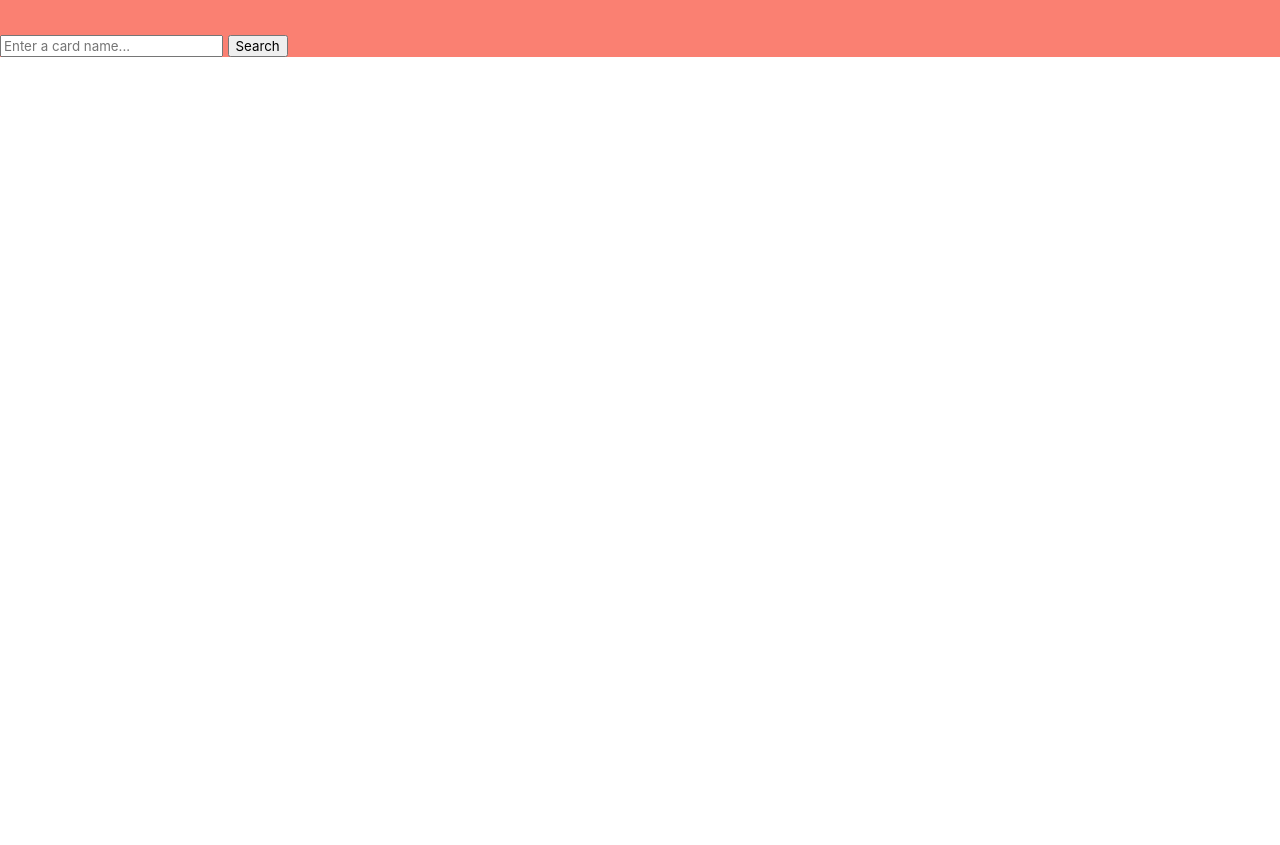
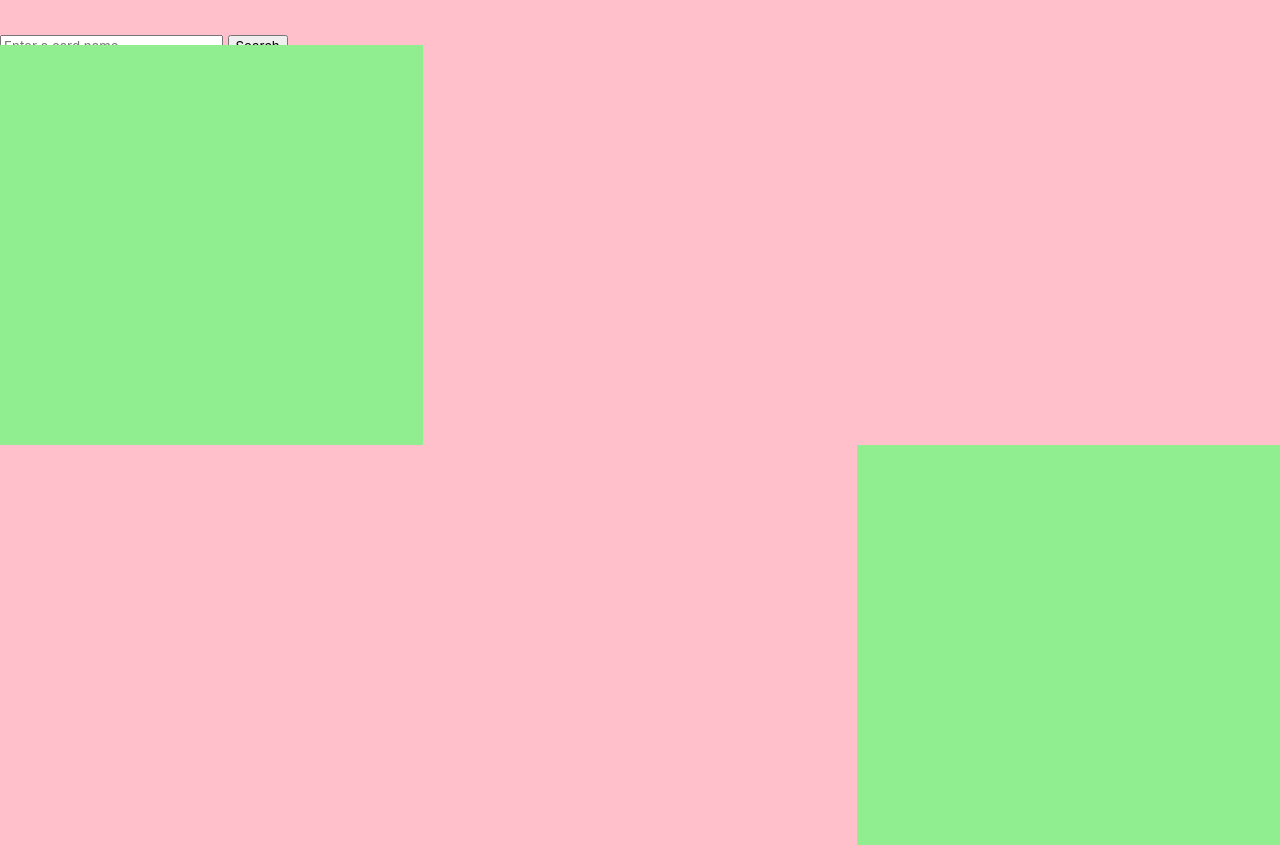
Before and after one commit to Sullisters/Trade-Wizard, a plain HTML site: page index.html in a window 1280 px wide. Shown: the part 104-949 px from the top of the page. Before the commit the page ends 800 px from the top, so only its background shows below. Drawn offline with nearby package versions, Linux system fonts and the light colour scheme.

Commit message:
user elements

```diff
--- a/assets/styles/style.css
+++ b/assets/styles/style.css
@@ -26,10 +26,15 @@
 /* Element Styling */
 
 body{
-    background-color: salmon;
+    background-color: var(--accent-one);
 }
 
 /* Class Styling */
+
+.userList {
+    background-color: var(--accent-two);
+    height: 50vh;
+}
 
 /* ID Styling */
 
--- a/index.html
+++ b/index.html
@@ -31,9 +31,16 @@
       <button id="search-button">Search</button>
     <!-- User 1 -->
     <!-- List of Cards to be Traded -->
+    <div class="columns is-mobile">
+      <div class="column is-4 userList is-narrow"></div>
+    </div>
+
 
     <!-- User 2 -->
     <!-- List of Cards to be Traded -->
+    <div class="columns is-mobile">
+      <div class="column is-4 is-offset-8 is-narrow userList"></div>
+    </div>
 
     <!-- Trade Summary -->
     </main>
```
